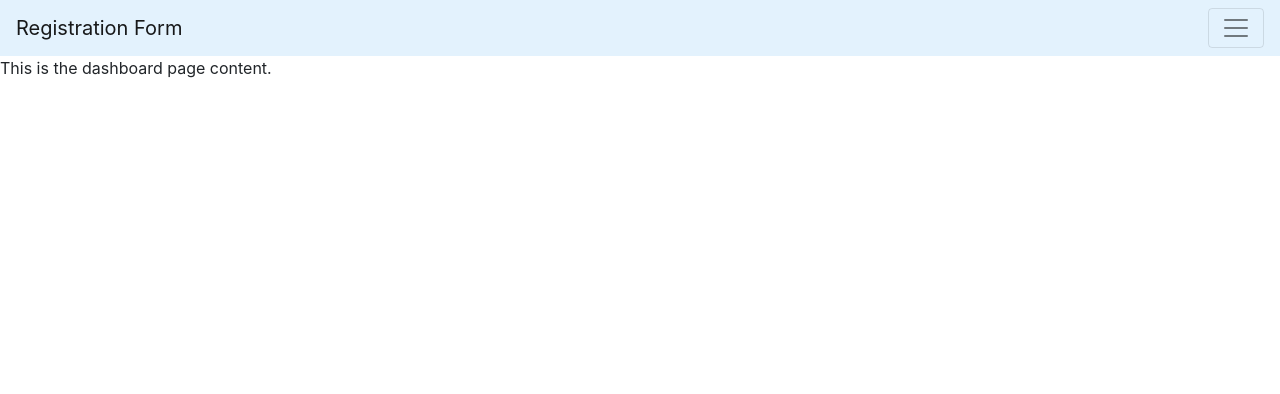
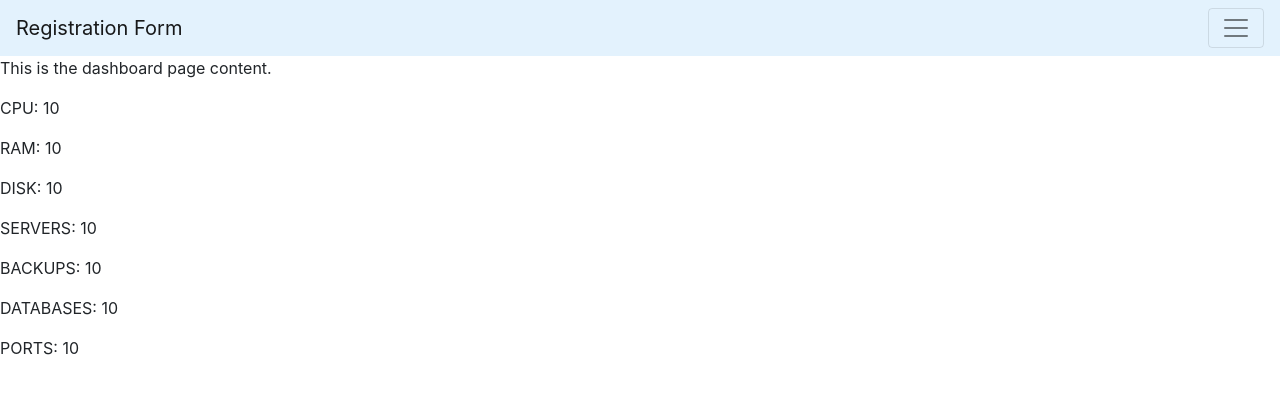
Before and after one commit to BreadCatto/PteroBoard, a Flask app: page /my in a window 1280 px wide. Shown: the top 394 px of the page. Run offline with Flask 3, Linux system fonts and the light colour scheme; the visitor is signed in with stand-in values (Sample User, id 1); a database or web service that is not in the repository returns one stand-in record (values such as "Sample title"); some libraries are stand-ins or nearby versions.

Commit message:
resources
resource system works now.

```diff
--- a/database/db_get_resources.py
+++ b/database/db_get_resources.py
@@ -10,5 +10,8 @@ db = client.get_database('pteroclient')
 records = db.users
 resources = db.resources
 
-def find(username):
-    user_inserted = resources.find_one({"username": "username"})
+def find(email):
+    get_username = records.find_one({"email": email})
+    username = get_username['username']
+    info = resources.find_one({"username": username})
+    return info
--- a/routes/manage.py
+++ b/routes/manage.py
@@ -1,15 +1,40 @@
 from flask import Blueprint, render_template, request, url_for, redirect, session
 import pymongo, json, bcrypt
-from database import db_create_user
-from app import create_user
+from database import db_get_resources
 
 manage_routes = Blueprint('manage', __name__)
+
+with open("config.json") as jsonfile:
+    conf = json.load(jsonfile)
+
 @manage_routes.route('/my')
-
-
 def my():
     if "email" in session:
         email = session["email"]
-        return render_template('my.html', email=email)
+        resources = db_get_resources.find(email=email)
+        pkg_cpu = conf["packages"]["default"]["cpu"]
+        pkg_ram = conf["packages"]["default"]["ram"]
+        pkg_disk = conf["packages"]["default"]["disk"]
+        pkg_servers = conf["packages"]["default"]["servers"]
+        pkg_backups = conf["packages"]["default"]["backups"]
+        pkg_databases = conf["packages"]["default"]["databases"]
+        pkg_ports = conf["packages"]["default"]["ports"]
+        add_cpu = resources["cpu"]
+        add_ram = resources["ram"]
+        add_disk = resources["disk"]
+        add_servers = resources["servers"]
+        add_backups = resources["backups"]
+        add_databases = resources["databases"]
+        add_ports = resources["ports"]
+        cpu = pkg_cpu + add_cpu
+        ram = pkg_ram + add_ram
+        disk = pkg_disk + add_disk
+        servers = pkg_servers + add_servers
+        backups = pkg_backups + add_backups
+        databases = pkg_databases + add_databases
+        ports = pkg_ports + add_ports
+        return render_template('my.html', email=email, cpu=cpu, ram=ram,
+                               disk=disk, servers=servers, backups=backups,
+                               databases=databases, ports=ports)
     else:
         return redirect(url_for("auth.login"))
--- a/templates/my.html
+++ b/templates/my.html
@@ -2,5 +2,11 @@
 
 {% block content %}
     <p>This is the dashboard page content.</p>
-    <p></p>
+    <p>CPU: {{ cpu }}</p>
+    <p>RAM: {{ ram }}</p>
+    <p>DISK: {{ disk }}</p>
+    <p>SERVERS: {{ servers }}</p>
+    <p>BACKUPS: {{ backups }}</p>
+    <p>DATABASES: {{ databases }}</p>
+    <p>PORTS: {{ ports }}</p>
 {% endblock %}
```
